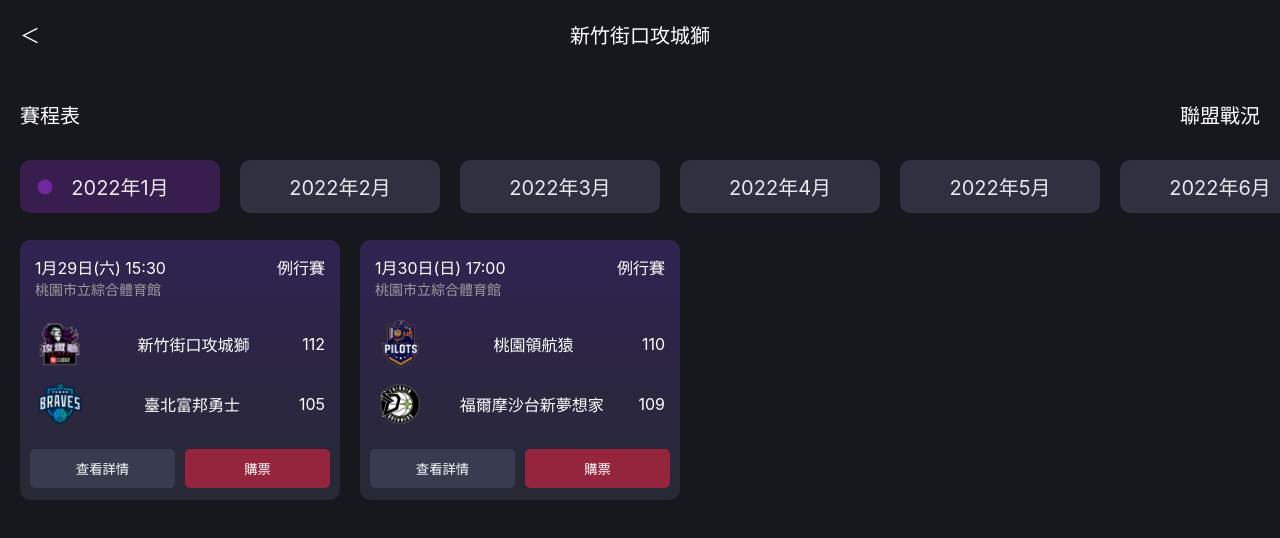
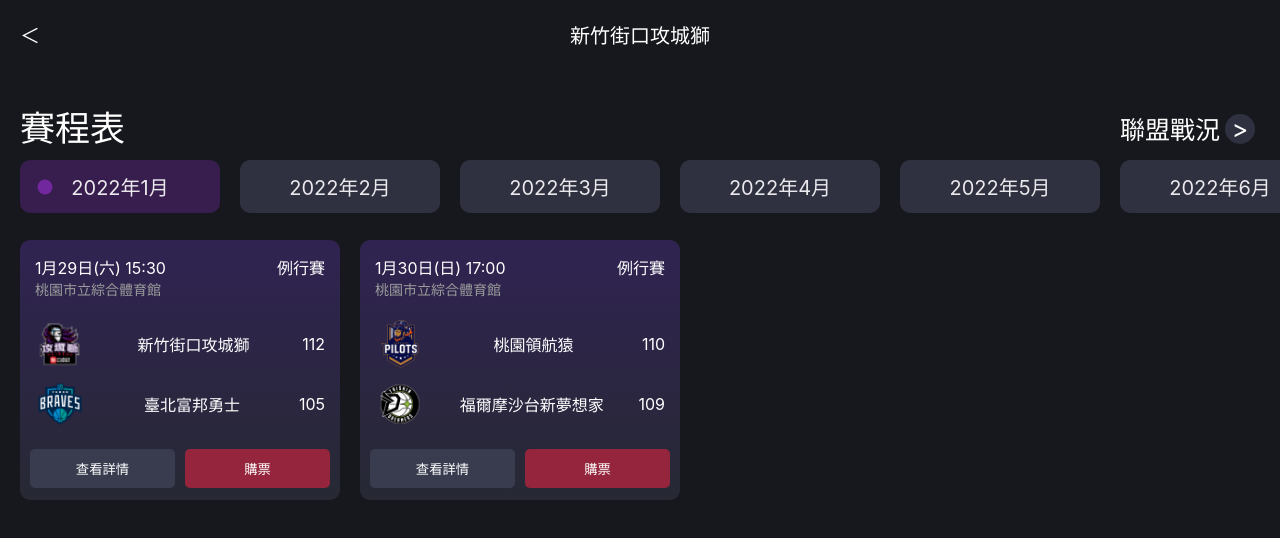
Before and after one commit to ChrisLinOvO/gameScheduleDemo, a React (Create React App) app: page / in a window 1280 px wide. Shown: the top 538 px of the page. Built offline with nearby package versions, Linux system fonts and the light colour scheme.

Commit message:
20220218 finnal

```diff
--- a/src/components/DateBar/DateBar.jsx
+++ b/src/components/DateBar/DateBar.jsx
@@ -56,7 +56,7 @@
       if(ctn<chooseDateCtn)tMoveDis = scrollMover+MOVE_ONCE;//Hidden one on left side
       else {tMoveDis = scrollMover-MOVE_ONCE;}//Hidden one on right side
     }
-    //if(scrollMover+(MOVE_ONCE*(ctn+1))>window.innerWidth)tMoveDis = scrollMover-MOVE_ONCE;//Click on hidden one over right border
+    if(scrollMover+(MOVE_ONCE*(ctn+1))>window.innerWidth)tMoveDis = scrollMover-MOVE_ONCE;//Click on hidden one over right border
     if(tMoveDis > 0)tMoveDis = 0;//Child 0 alway move to right
     inputRef.current.style.left = tMoveDis + "px";
     setScrollMover(tMoveDis);
--- a/src/components/GameBar/GameBar.jsx
+++ b/src/components/GameBar/GameBar.jsx
@@ -12,6 +12,7 @@
   const [chooseDateCtn, setChooseDateCtn] = useState(0);
   const [menuGame, setMenuGame] = useState([]); // 日期Render GameBar
   const inputRef = useRef();
+  const isMobile = /iPhone|iPad|iPod|Android/i.test(navigator.userAgent);
   useEffect(() => {
     clearScrollBarCtn();
     setMenuGame(propsMenuGame || []);
@@ -62,7 +63,7 @@
     if (item === "臺北富邦勇士") return logo4;
   }
   return (
-    <div className="scroll-Outer gameDiv">
+    <div className={`scroll-Outer gameDiv ${isMobile ? "" : "showScrollBar"}`}>
       <div
         ref={inputRef}
         className="scroll-Mover"
--- a/src/components/GameBar/GameBar.scss
+++ b/src/components/GameBar/GameBar.scss
@@ -2,6 +2,26 @@
   height: 340px;
 }
 
+.scroll-Outer.showScrollBar {
+  overflow-x: auto;
+  height: 340px;
+}
+.scroll-Outer.showScrollBar::-webkit-scrollbar-track {
+  -webkit-box-shadow: inset 0 0 6px rgba(0, 0, 0, 0.3);
+  border-radius: 10px;
+  background-color: #f5f5f5;
+}
+
+.scroll-Outer.showScrollBar::-webkit-scrollbar {
+  width: 12px;
+  background-color: #f5f5f5;
+}
+
+.scroll-Outer.showScrollBar::-webkit-scrollbar-thumb {
+  border-radius: 10px;
+  -webkit-box-shadow: inset 0 0 6px rgba(0, 0, 0, 0.3);
+  background-color: #302352;
+}
 .gameItem {
   position: relative;
   width: 320px;
--- a/src/pages/Home/Home.jsx
+++ b/src/pages/Home/Home.jsx
@@ -35,7 +35,7 @@
       <div className="allow">＜</div>
       <div className="header">新竹街口攻城獅</div>
       <div className="title">賽程表</div>
-      <div className="text">聯盟戰況</div>
+      <div className="text">聯盟戰況 <div className="textAllow">{">"}</div></div>
       </div>
 
 
--- a/src/pages/Home/Home.scss
+++ b/src/pages/Home/Home.scss
@@ -4,6 +4,7 @@
   vertical-align: middle;
   .headerBox{
    height: 150px;
+
     .header {
       position: absolute;
       color: #ffffff;
@@ -24,14 +25,24 @@
       color: #ffffff;
       left: 20px;
       top: 100px;
-      font-size: 20px;
+      font-size: 35px;
     }
     .text {
       position: absolute;
       color: #ffffff;
-      right: 20px;
-      top: 100px;
-      font-size: 20px;
+      right: 60px;
+      top: 110px;
+      font-size: 25px;
+      align-items: center;
+      .textAllow{
+        position: absolute;
+        top: 4px;
+         right: -35px;
+         width: 30px;
+         height: 30px;
+        border-radius: 50%;
+        background-color: #2f3140;
+      }
     }
 
   }
```
